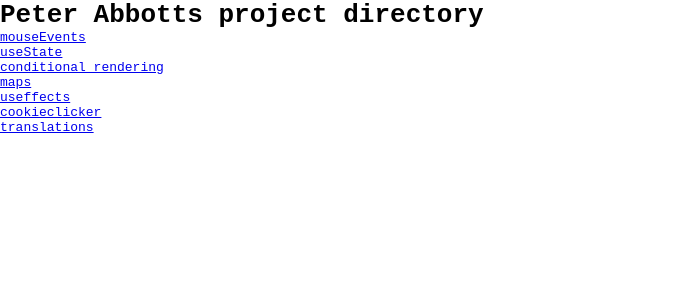
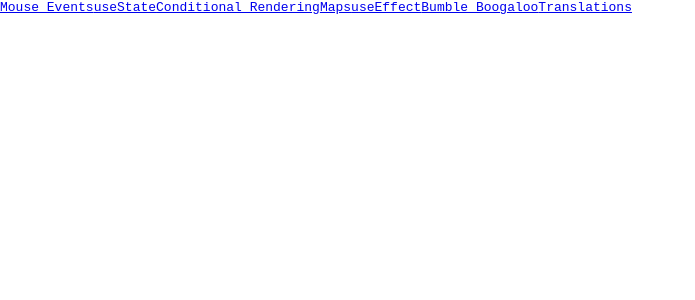
Before and after one commit to The-Awkward-Customer/react-fullstack, a React (Vite) app in the folder client/: page / in a window 1280 px wide. Shown: the top 300 px of the page, without its empty margins (0-695 px from the left). Built offline with nearby package versions, Linux system fonts and the light colour scheme.

Commit message:
refactored navigation to use links

```diff
--- a/client/src/pages/home.jsx
+++ b/client/src/pages/home.jsx
@@ -1,31 +1,18 @@
+import { Link } from "react-router-dom";
+
 export default function HomePage() {
   console.log("You are on the homepage");
   return (
     <>
-      <h1>Peter Abbotts project directory</h1>
-      <ul>
-        <li>
-          <a href="/eventspage">mouseEvents</a>
-        </li>
-        <li>
-          <a href="/usestatepage">useState</a>
-        </li>
-        <li>
-          <a href="/conditionalrendering">conditional rendering</a>
-        </li>
-        <li>
-          <a href="/maps">maps</a>
-        </li>
-        <li>
-          <a href="/useeffect">useffects</a>
-        </li>
-        <li>
-          <a href="/cookieclicker">cookieclicker</a>
-        </li>
-        <li>
-          <a href="/translations">translations</a>
-        </li>
-      </ul>
+      <nav>
+        <Link to={"/eventspage"}>Mouse Events</Link>
+        <Link to={"/usestatepage"}>useState</Link>
+        <Link to={"/conditionalrendering"}>Conditional Rendering</Link>
+        <Link to={"/maps"}>Maps</Link>
+        <Link to={"/useeffect"}>useEffect</Link>
+        <Link to={"/cookieclicker"}>Bumble Boogaloo</Link>
+        <Link to={"/translations"}>Translations</Link>
+      </nav>
     </>
   );
 }
```
